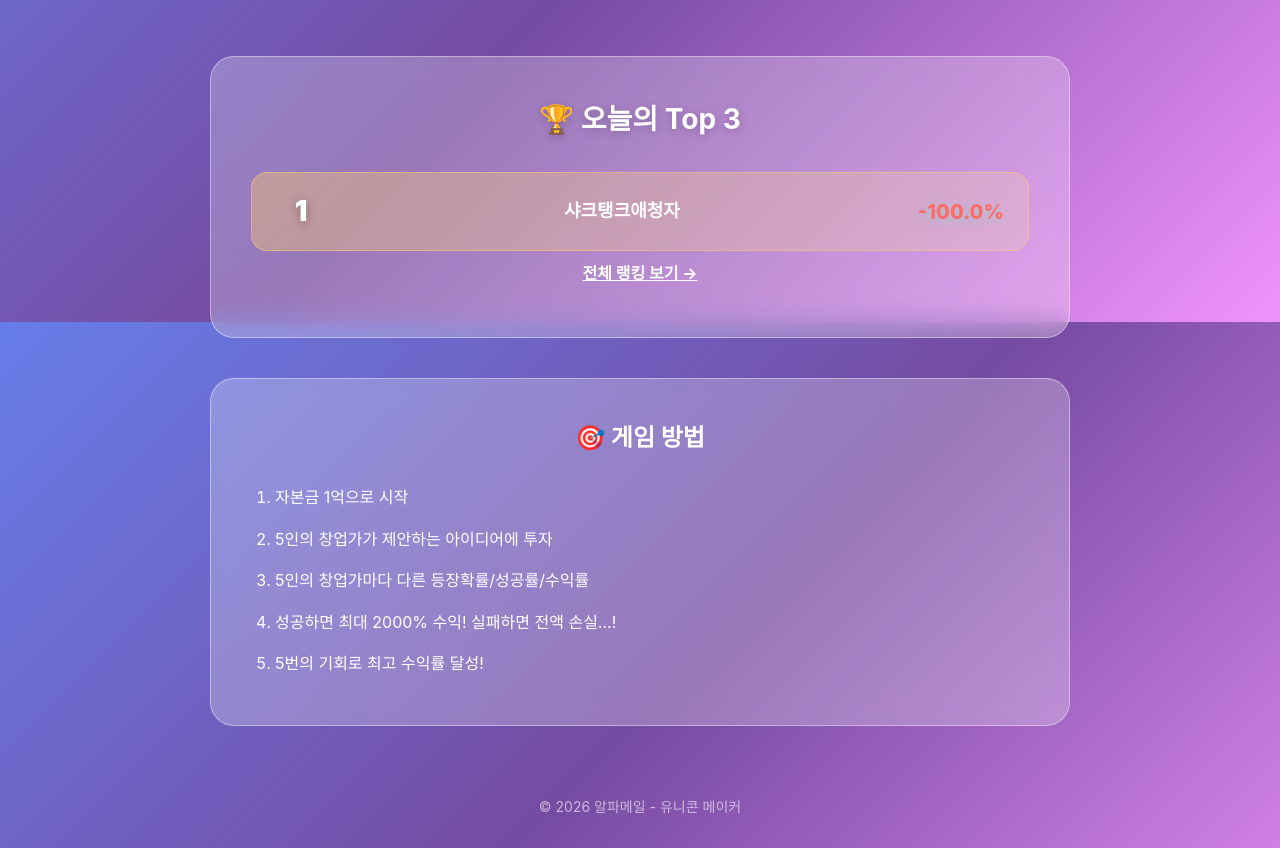
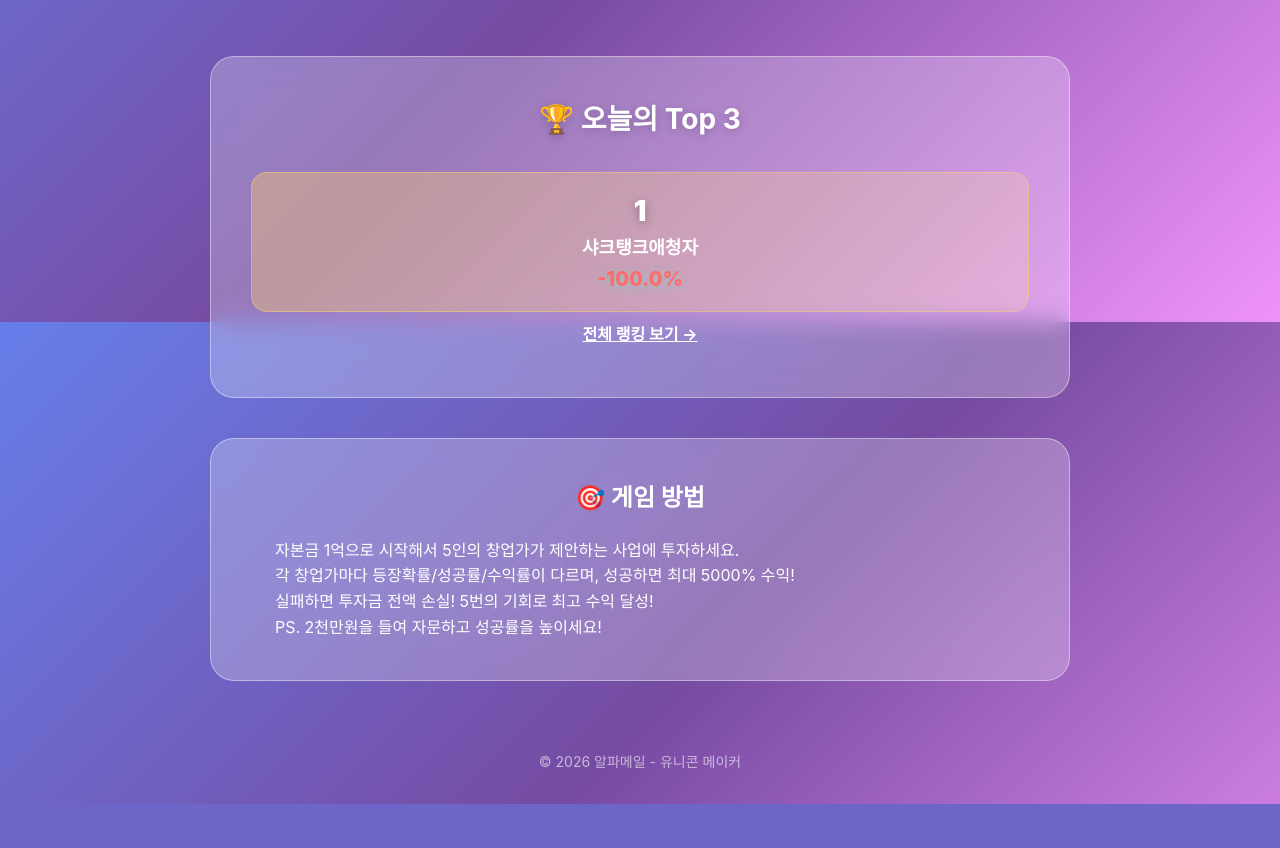
Before and after one commit to gabriel-1204/unicornMaker, a Django app: page / in a window 1280 px wide. Shown: the part 478-1326 px from the top of the page. After the commit the page ends 1282 px from the top, so only its background shows below. Run offline with Django 4.2, Linux system fonts and the light colour scheme; data comes from the database, SQL or seed files in the repository; both versions use the stored data as it was after the commit.

Commit message:
1월29일 업데이트

```diff
--- a/game/views.py
+++ b/game/views.py
@@ -8,6 +8,30 @@ from datetime import datetime, timedelta
 from .models import User, GameSession, Investment
 from .forms import SignupForm, LoginForm
 from .gemini_service import generate_idea, generate_result, get_random_character
+
+
+# ============================================================
+# 확률 → 단계 변환 함수
+# ============================================================
+def get_prob_level(prob):
+    """
+    확률(0~1)을 단계 정보로 변환
+    반환: {'text': 표기, 'class': CSS클래스}
+    """
+    percent = prob * 100
+
+    if percent >= 100:
+        return {'text': '✨확정', 'class': 'prob-perfect'}
+    elif percent >= 81:
+        return {'text': '🤩훌륭', 'class': 'prob-great'}
+    elif percent >= 61:
+        return {'text': '😊좋음', 'class': 'prob-good'}
+    elif percent >= 41:
+        return {'text': '😐보통', 'class': 'prob-normal'}
+    elif percent >= 21:
+        return {'text': '😟낮음', 'class': 'prob-low'}
+    else:
+        return {'text': '😰최악', 'class': 'prob-worst'}
 
 
 # ============================================================
@@ -125,22 +149,39 @@ def play_view(request, session_id):
         return redirect('game:ranking')
 
     # ========== 새로고침 방지 ==========
-    # 세션에 저장된 캐릭터/아이디어가 있으면 재사용
     character = request.session.get('current_character')
     idea = request.session.get('current_idea')
 
-    # 없을 때만 새로 생성
     if not character or not idea:
+        # 새 캐릭터/아이디어 생성
         character = get_random_character()
         idea = generate_idea(character)
         request.session['current_character'] = character
         request.session['current_idea'] = idea
-    # ==================================
+
+        # 기본 확률 설정
+        success_prob = character.get('success_rate', 0.5)
+        request.session['success_prob'] = success_prob
+        request.session['enchant_used'] = False  # 강화 사용 여부 초기화
+    else:
+        # 세션에 저장된 확률 불러오기
+        success_prob = request.session.get('success_prob', 0.5)
+
+    # 확률 단계 계산
+    prob_level = get_prob_level(success_prob)
+
+    # 강화 가능 여부 (1회 제한 + 2천만원 이상 보유)
+    enchant_used = request.session.get('enchant_used', False)
+    can_enchant = not enchant_used and session.current_capital >= 2000
 
     context = {
         'session': session,
         'character': character,
         'idea': idea,
+        'prob_text': prob_level['text'],
+        'prob_class': prob_level['class'],
+        'can_enchant': can_enchant,
+        'enchant_used': enchant_used,
     }
     return render(request, 'game/play.html', context)
 
@@ -151,72 +192,104 @@ def invest_view(request, session_id):
     session = get_object_or_404(GameSession, pk=session_id, user=request.user)
 
     if request.method == 'POST':
-        try:
-            invest_amount = int(request.POST.get('amount', 0))
-        except ValueError:
-            return redirect('game:play', session_id=session_id)
+        action = request.POST.get('action')
 
-        # 투자금 검증 로직
-        if invest_amount < 2000 and invest_amount != session.current_capital:
-            return redirect('game:play', session_id=session_id)
+        # ========== 투자 처리 ==========
+        if action == 'invest':
+            try:
+                invest_amount = int(request.POST.get('amount', 0))
+            except ValueError:
+                return redirect('game:play', session_id=session_id)
 
-        if invest_amount > session.current_capital:
-            return redirect('game:play', session_id=session_id)
+            # 투자금 검증
+            if invest_amount < 2000 and invest_amount != session.current_capital:
+                return redirect('game:play', session_id=session_id)
 
-        # 세션에서 저장된 캐릭터/아이디어 불러오기
-        character = request.session.get('current_character', {})
-        idea = request.session.get('current_idea', {})
+            if invest_amount > session.current_capital:
+                return redirect('game:play', session_id=session_id)
 
-        if not character:
-            return redirect('game:play', session_id=session_id)
+            character = request.session.get('current_character', {})
+            idea = request.session.get('current_idea', {})
 
-        # 캐릭터별 확률 및 수익률 로직
-        success_prob = character.get('success_rate', 0.5)
-        is_success = random.random() < success_prob
+            if not character:
+                return redirect('game:play', session_id=session_id)
 
-        if is_success:
-            min_roi = character.get('min_roi', 10)
-            max_roi = character.get('max_roi', 50)
-            profit_rate = random.randint(min_roi, max_roi)
-            profit = int(invest_amount * (profit_rate / 100))
-            session.current_capital += profit
-        else:
-            profit_rate = -100
-            session.current_capital -= invest_amount
+            # 세션에서 저장된 확률 불러오기
+            success_prob = request.session.get('success_prob', 0.5)
 
-        # AI 결과 메시지 생성
-        result = generate_result(character, idea.get('title', '무제'), is_success)
+            is_success = random.random() < success_prob
 
-        # 투자 기록 저장
-        investment = Investment.objects.create(
-            session=session,
-            character_name=character.get('name', '알 수 없음'),
-            idea_title=idea.get('title', '제목 없음'),
-            idea_description=idea.get('description', ''),
-            invest_amount=invest_amount,
-            is_success=is_success,
-            profit_rate=profit_rate,
-            result_system_msg=result.get('system_msg', ''),
-            result_character_reaction=result.get('reaction', '')
-        )
+            if is_success:
+                min_roi = character.get('min_roi', 10)
+                max_roi = character.get('max_roi', 50)
+                profit_rate = random.randint(min_roi, max_roi)
+                profit = int(invest_amount * (profit_rate / 100))
+                session.current_capital += profit
+            else:
+                profit_rate = -100
+                session.current_capital -= invest_amount
 
-        # 기회 차감
-        session.remaining_chances -= 1
+            # AI 결과 메시지 생성
+            result = generate_result(character, idea.get('title', '무제'), is_success)
 
-        # 게임 종료 조건 체크
-        if session.remaining_chances <= 0 or session.current_capital <= 0:
-            session.is_finished = True
-            session.final_profit_rate = session.calculate_profit_rate()
-            session.save()
-            update_user_stats(request.user, session.final_profit_rate)
-        else:
+            # 투자 기록 저장
+            investment = Investment.objects.create(
+                session=session,
+                character_name=character.get('name', '알 수 없음'),
+                idea_title=idea.get('title', '제목 없음'),
+                idea_description=idea.get('description', ''),
+                invest_amount=invest_amount,
+                is_success=is_success,
+                profit_rate=profit_rate,
+                result_system_msg=result.get('system_msg', ''),
+                result_character_reaction=result.get('reaction', '')
+            )
+
+            # 기회 차감
+            session.remaining_chances -= 1
+
+            # 게임 종료 조건 체크
+            if session.remaining_chances <= 0 or session.current_capital <= 0:
+                session.is_finished = True
+                session.final_profit_rate = session.calculate_profit_rate()
+                session.save()
+                update_user_stats(request.user, session.final_profit_rate)
+            else:
+                session.save()
+
+            # 세션 데이터 삭제 (다음 턴에 새 캐릭터)
+            request.session.pop('current_character', None)
+            request.session.pop('current_idea', None)
+            request.session.pop('success_prob', None)
+            request.session.pop('enchant_used', None)
+
+            return redirect('game:result', investment_id=investment.pk)
+
+        # ========== 강화 처리 ==========
+        elif action == 'enchant':
+            enchant_used = request.session.get('enchant_used', False)
+
+            # 이미 강화했으면 무시
+            if enchant_used:
+                return redirect('game:play', session_id=session_id)
+
+            # 2천만원 미만이면 무시
+            if session.current_capital < 2000:
+                return redirect('game:play', session_id=session_id)
+
+            # 2천만원 차감
+            session.current_capital -= 2000
             session.save()
 
-        # 세션 데이터 삭제 (다음 턴에 새 캐릭터 나오게)
-        request.session.pop('current_character', None)
-        request.session.pop('current_idea', None)
+            # 확률 10~30% 랜덤 증가
+            prob_add = random.randint(10, 30) / 100  # 0.1 ~ 0.3
+            success_prob = request.session.get('success_prob', 0.5)
+            success_prob = min(1.0, success_prob + prob_add)
 
-        return redirect('game:result', investment_id=investment.pk)
+            request.session['success_prob'] = success_prob
+            request.session['enchant_used'] = True  # 강화 사용 완료
+
+            return redirect('game:play', session_id=session_id)
 
     return redirect('game:play', session_id=session_id)
 
@@ -227,6 +300,8 @@ def pass_view(request, session_id):
     # 세션 데이터 삭제 (새 캐릭터 나오게)
     request.session.pop('current_character', None)
     request.session.pop('current_idea', None)
+    request.session.pop('success_prob', None)
+    request.session.pop('enchant_used', None)
     return redirect('game:play', session_id=session_id)
 
 
--- a/static/css/style.css
+++ b/static/css/style.css
@@ -328,12 +333,13 @@ a {
 }
 
 .top3-item {
-    display: flex;
+display: flex;
     align-items: center;
     padding: 16px 24px;
-    background: rgba(255,255,255,0.15);
+    /* background: rgba(255, 255, 255, 0.15); */
     border-radius: 16px;
     transition: all 0.3s ease;
+    flex-direction: column;
 }
 
 .top3-item:hover {
@@ -394,14 +400,10 @@ a {
     text-align: center;
 }
 
-.how-to-play ol {
+.how-to-play p {
     color: var(--white);
     padding-left: 24px;
-}
 
-.how-to-play li {
-    padding: 8px 0;
-    font-size: 16px;
 }
 
 /* ============================================================
--- a/templates/game/main.html
+++ b/templates/game/main.html
@@ -62,13 +62,10 @@
     <!-- 게임 설명 -->
     <section class="how-to-play">
         <h2>🎯 게임 방법</h2>
-        <ol>
-            <li>자본금 1억으로 시작</li>
-            <li>5인의 창업가가 제안하는 아이디어에 투자</li>
-            <li>5인의 창업가마다 다른 등장확률/성공률/수익률</li>
-            <li>성공하면 최대 2000% 수익! 실패하면 전액 손실...!</li>
-            <li>5번의 기회로 최고 수익률 달성!</li>
-        </ol>
+        <p>자본금 1억으로 시작해서 5인의 창업가가 제안하는 사업에 투자하세요.</p>
+        <p>각 창업가마다 등장확률/성공률/수익률이 다르며, 성공하면 최대 5000% 수익!</p>
+        <p>실패하면 투자금 전액 손실! 5번의 기회로 최고 수익 달성!</p>
+        <p>PS. 2천만원을 들여 자문하고 성공률을 높이세요!</p>
     </section>
     <script>
     function showLoading() {
```
Also changed, not shown: other parts of static/css/style.css (+45 -0 lines), game/gemini_service.py (+21 -11 lines), templates/game/play.html (+44 -22 lines), db.sqlite3.
